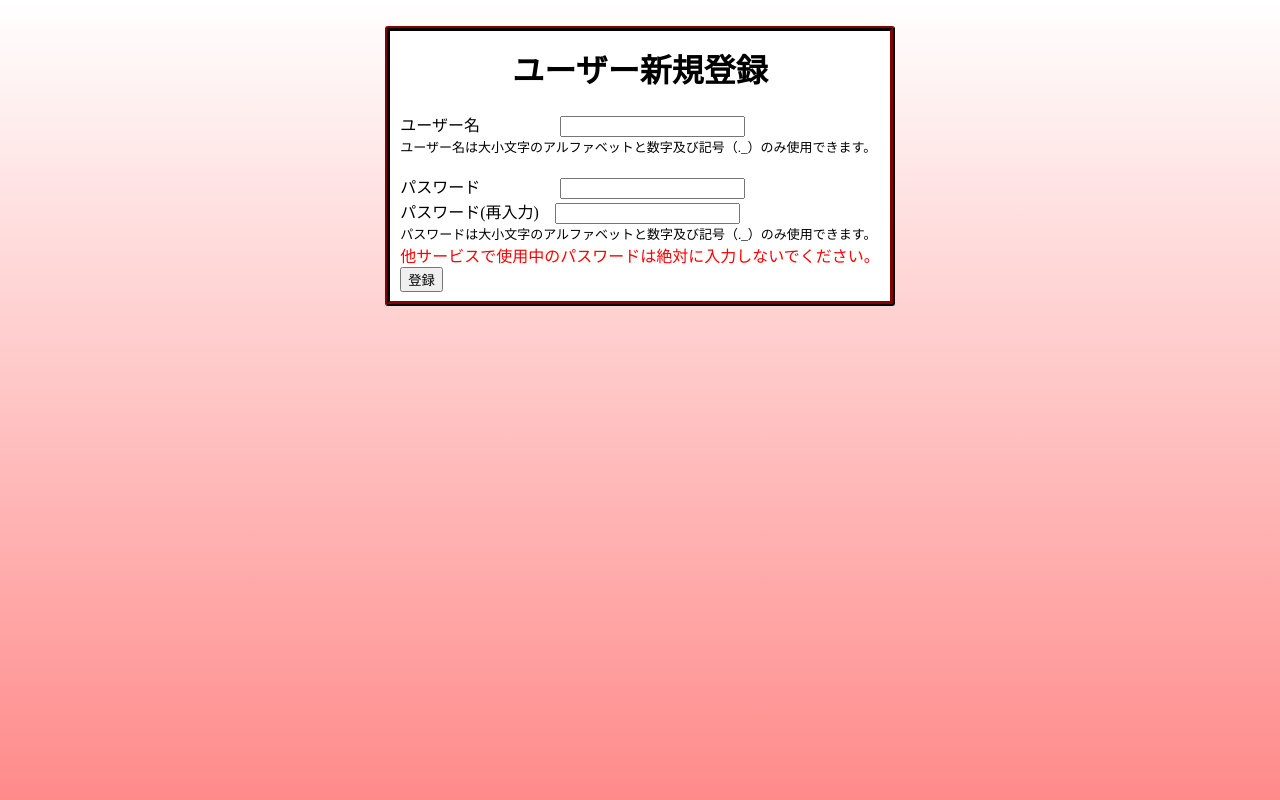
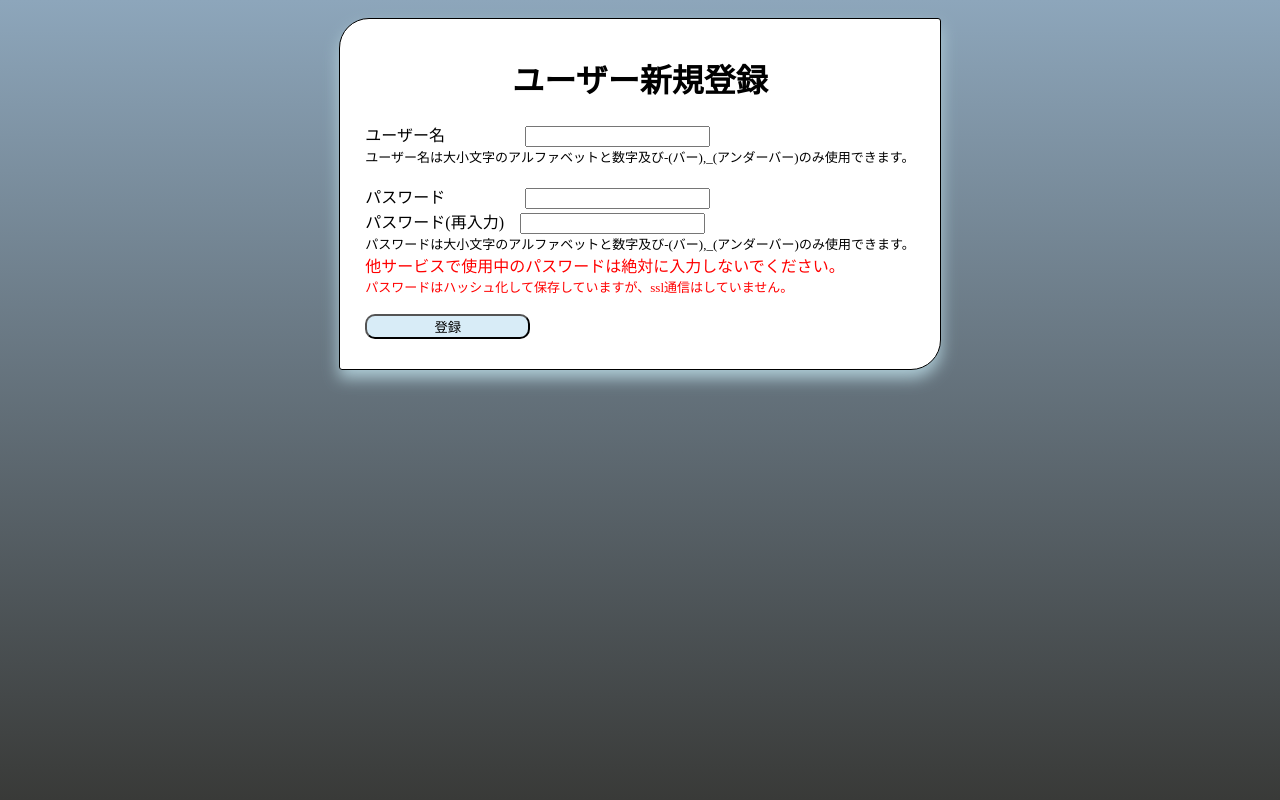
Before and after one commit to Ryuki0530/phpBBSwithAccountFunction, a PHP site: page /login/signin.php in a window 1280 px wide. Run offline with PHP 8.4, Linux system fonts and the light colour scheme.

Commit message:
2024.04.25 09:21 ゲストモード追加 サインイン、ログイン画面のCSS統合 ユーザー名の入力にルール適用

```diff
--- a/css/Home.css
+++ b/css/Home.css
@@ -7,7 +7,9 @@ body {
   margin: 0;
 }
 
-
+a {
+  text-decoration: none;
+}
 
 .logo {
   margin-left: 50%;
--- a/css/loginStyle.css
+++ b/css/loginStyle.css
@@ -1,10 +1,15 @@
 body {
-    position: relative;
-    background: linear-gradient(rgb(121, 192, 240), white);
-}
 
-.loginPanel {
-    border-radius: 3px;
+    width: 100vw;
+      height: 100vh;
+      background: linear-gradient(rgb(141, 166, 187), rgb(57, 58, 56));
+    background-attachment: fixed;
+    margin: 0;
+  }
+
+  .signinPanel {
+    border-radius: 30px 3px;
+    box-shadow: 0 8px 16px rgb(175, 205, 215);
     display: flex; /* 要素を横並びにする */
     flex-direction: column; /* 要素を縦並びにする */
     justify-content: center; /* 縦方向（列方向）に中央寄せ */
@@ -12,15 +17,22 @@ body {
     height: 85vh; /* 画面の高さいっぱいに設定 */
     background: transparent; /* 背景を透明に設定 */
 
-    border: ridge 5px rgb(83, 81, 87);
-    background-color: aliceblue;
-    width: 300px; /* 四角の幅を300pxに設定 */
-    height: 250px; /* 四角の高さを200pxに設定 */
+    border: ridge 1px rgb(0, 0, 0);
+    background-color: rgb(255, 255, 255);
+    width: 600px; /* 四角の幅を300pxに設定 */
+    height: 350px; /* 四角の高さを200pxに設定 */
     margin: 0 auto;
 }
 
-.signinPanel {
-    border-radius: 3px;
+.submitButton {
+    border-radius: 10px;
+    background-color: #d8ecf7;
+    width: 30%;
+}
+
+.loginPanel {
+    border-radius: 30px 3px;
+    box-shadow: 0 8px 16px rgb(175, 205, 215);
     display: flex; /* 要素を横並びにする */
     flex-direction: column; /* 要素を縦並びにする */
     justify-content: center; /* 縦方向（列方向）に中央寄せ */
@@ -28,9 +40,9 @@ body {
     height: 85vh; /* 画面の高さいっぱいに設定 */
     background: transparent; /* 背景を透明に設定 */
 
-    border: ridge 5px rgb(51, 0, 0);
+    border: ridge 1px rgb(0, 0, 0);
     background-color: rgb(255, 255, 255);
-    width: 300px; /* 四角の幅を300pxに設定 */
-    height: 200px; /* 四角の高さを200pxに設定 */
+    width: 600px; /* 四角の幅を300pxに設定 */
+    height: 350px; /* 四角の高さを200pxに設定 */
     margin: 0 auto;
 }
--- a/css/signinStyle.css
+++ /dev/null
@@ -1,19 +0,0 @@
-body {    background: linear-gradient(rgb(255, 255, 255), rgb(255, 138, 138));
-}
-
-
-.signinPanel {
-    border-radius: 3px;
-    display: flex; /* 要素を横並びにする */
-    flex-direction: column; /* 要素を縦並びにする */
-    justify-content: center; /* 縦方向（列方向）に中央寄せ */
-    align-items: center; /* 横方向（行方向）に中央寄せ */
-    height: 85vh; /* 画面の高さいっぱいに設定 */
-    background: transparent; /* 背景を透明に設定 */
-
-    border: ridge 5px rgb(51, 0, 0);
-    background-color: rgb(255, 255, 255);
-    width: 500px; /* 四角の幅を300pxに設定 */
-    height: 270px; /* 四角の高さを200pxに設定 */
-    margin: 0 auto;
-}
--- a/css/userpage.css
+++ b/css/userpage.css
@@ -126,7 +126,9 @@ section .comment {
   color: #333;
   text-decoration: none;
 }
-
+a {
+  text-decoration: none;
+}
 
 /* スマホ用 */
 @media only screen and (max-width: 600px) {
--- a/login/signin.php
+++ b/login/signin.php
@@ -36,7 +36,7 @@ if(isset($_POST['signin'])){
 
 
             if($checkCount != 0){
-                echo("このユーザー名は既に使われています");
+                echo('<script>alert("このユーザー名は既に使われています。");</script>');
             }else{
                 //パスワード入力確認
                 if($userPassword == $userPassword2){
@@ -67,7 +67,7 @@ if(isset($_POST['signin'])){
 <html>
 <head>
 <link rel="shortcut icon" href="../images/icon/icon.png">
-    <link rel="stylesheet" href = "../css/signinStyle.css">
+    <link rel="stylesheet" href = "../css/loginStyle.css">
     <meta charset ="utf-8">
     <title>新規登録</title>
 </head>
@@ -76,15 +76,17 @@ if(isset($_POST['signin'])){
     <div class = "signinPanel">
         <h1>ユーザー新規登録</h1>
         <form action="" method="POST">
-            ユーザー名　　　　　<input type = "text" name="userName" value = "" maxlength="30" required><br>
-            <font size="2px">ユーザー名は大小文字のアルファベットと数字及び記号（._）のみ使用できます。</font><br><br>
+            ユーザー名　　　　　<input type = "text" name="userName" pattern="[A-Za-z0-9-_]*" value = "" maxlength="30" required><br>
+            <font size="2px">ユーザー名は大小文字のアルファベットと数字及び-(バー),_(アンダーバー)のみ使用できます。</font><br><br>
             <!--(SSLの準備ができてから開始) メールアドレス<input type="email" name="mailAd"><br>-->
-            パスワード　　　　　<input type = "password" name="userPassword" pattern="[A-Za-z0-9._]*" value = "" maxlength="50" required><br>
-            パスワード(再入力)　<input type = "password" name="userPassword2" pattern="[A-Za-z0-9._]*" value = "" maxlength="50" required><br>
-            <font size="2px">パスワードは大小文字のアルファベットと数字及び記号（._）のみ使用できます。</font><br>
-            <font color="red" size="3px">他サービスで使用中のパスワードは絶対に入力しないでください。</font>
+            パスワード　　　　　<input type = "password" name="userPassword" pattern="[A-Za-z0-9-_]*" value = "" maxlength="50" required><br>
+            パスワード(再入力)　<input type = "password" name="userPassword2" pattern="[A-Za-z0-9-_]*" value = "" maxlength="50" required><br>
+            <font size="2px">パスワードは大小文字のアルファベットと数字及び-(バー),_(アンダーバー)のみ使用できます。</font><br>
+            <font color="red" size="3px">他サービスで使用中のパスワードは絶対に入力しないでください。</font><br>
+            <font color="red" size="2px">パスワードはハッシュ化して保存していますが、ssl通信はしていません。</font><br>
+
             <br>
-            <input type = "submit" name = "signin" value = "登録">
+            <input class = "submitButton" type = "submit" name = "signin" value = "登録">
         </form>
     </div>
 </body>
```
Also changed, not shown: MainSite/Home.php (+30 -12 lines), MainSite/userpage.php (+23 -9 lines), login/login.php (+5 -4 lines), userSettings/userSetting.php (+5 -5 lines).
